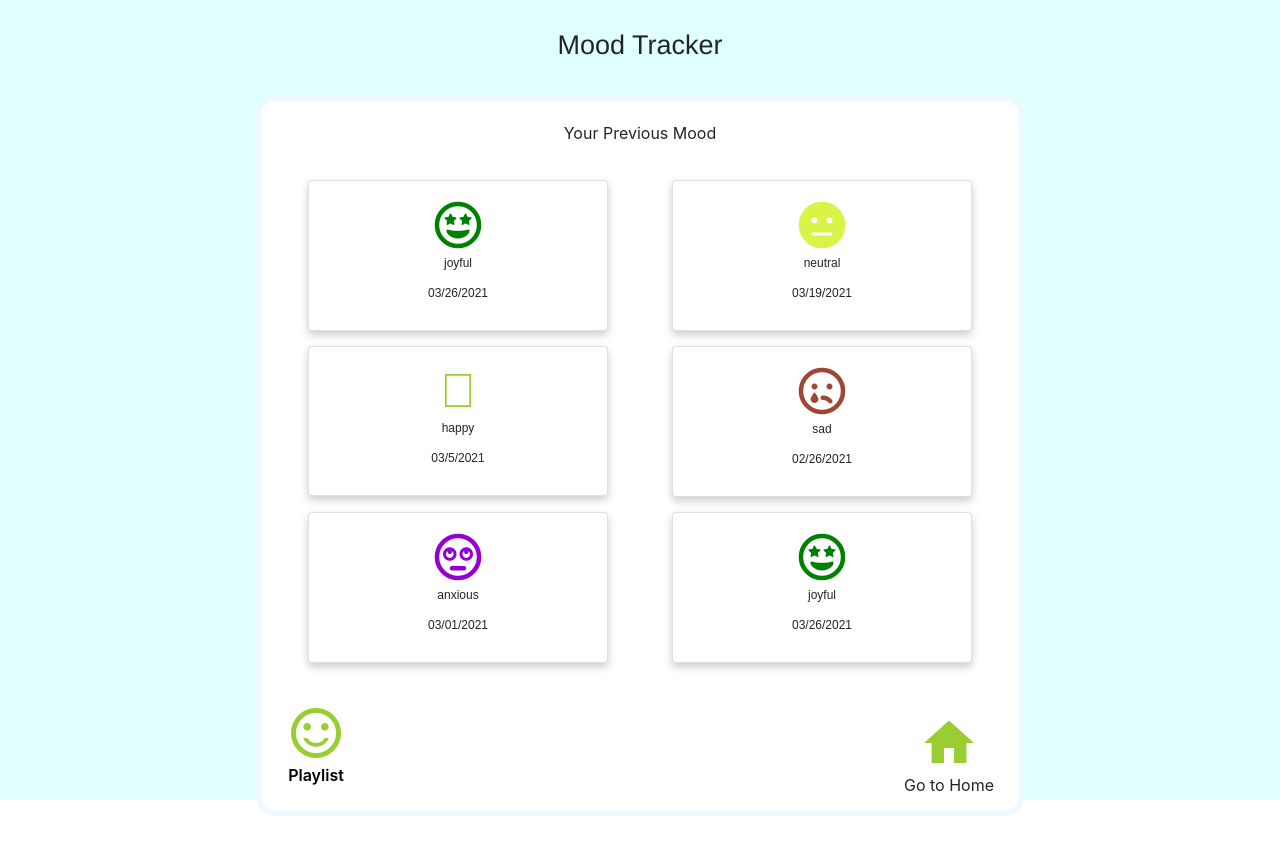
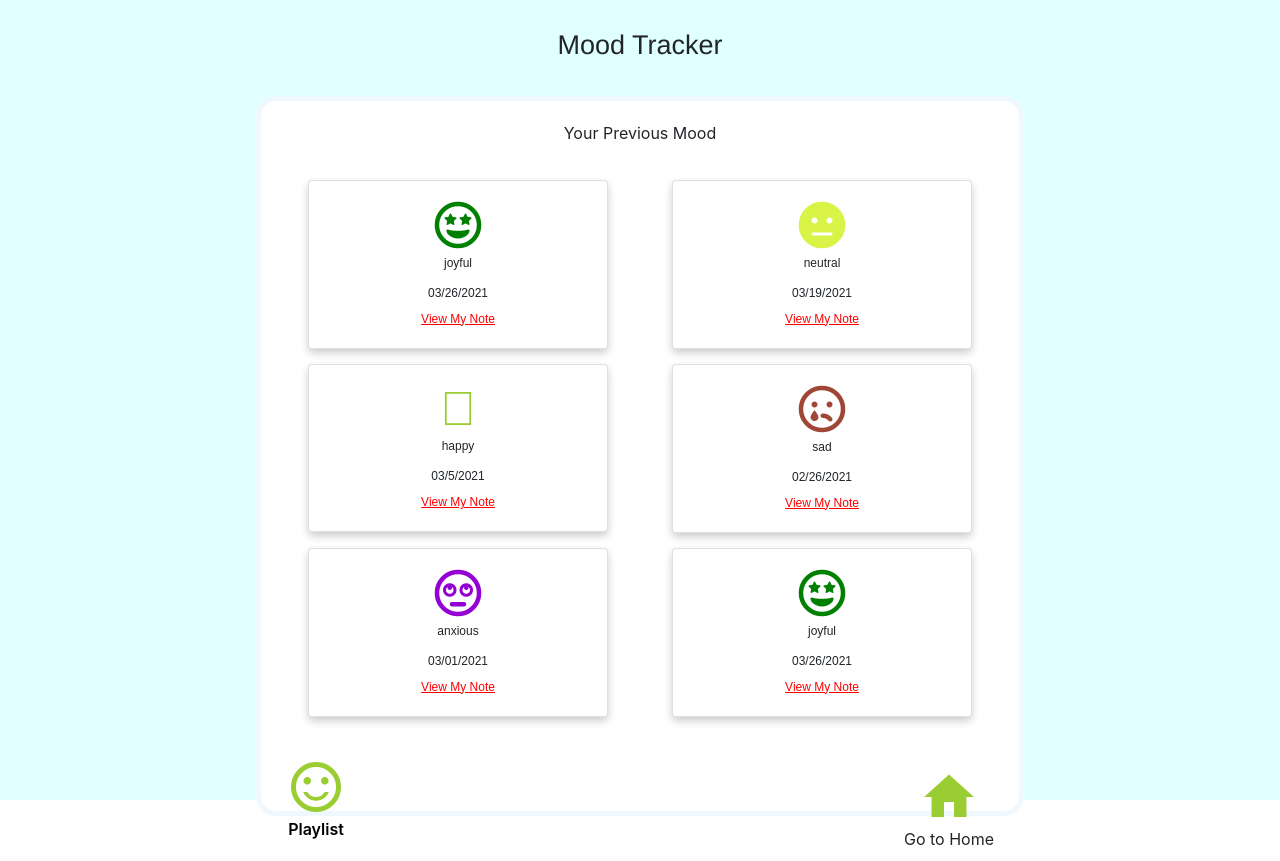
Before and after one commit to navyasaiporanki/MoodLifters, a React (Create React App) app: page /prevMood in a window 1280 px wide. Before the commit the page ends 816 px from the top, so only its background shows below. Built offline with nearby package versions, Linux system fonts and the light colour scheme; the HTML template or start-up script is replaced by a standard one.

Commit message:
heuristic changes

```diff
--- a/src/ChatWithVolunteer.css
+++ b/src/ChatWithVolunteer.css
@@ -14,7 +14,13 @@
     margin: 30px;
     margin-top: 25px;
     text-align: center;
+    margin-bottom: 0px;
   }
+
+.infoText {
+    margin-top: 0px;
+    margin-bottom: 20px;
+}
 
 .window {
 
--- a/src/ChatWithVolunteer.js
+++ b/src/ChatWithVolunteer.js
@@ -16,6 +16,9 @@ function ChatWithVolunteer() {
     <div className="bodyChat">
       <div className="titleChat">
         You are chatting with {location.nameOfVolunteer}
+      </div>
+      <div className="infoText">
+        {location.infoOfVolunteer}
       </div>
       <div className="window">
         <div className="mess">
--- a/src/ContactCard.js
+++ b/src/ContactCard.js
@@ -16,6 +16,7 @@ function ContactCard({ name, title, info }) {
             history.push({
               pathname: "/chat",
               nameOfVolunteer: name,
+              infoOfVolunteer:info
             });
           }}
         >
--- a/src/Home.js
+++ b/src/Home.js
@@ -26,7 +26,7 @@ function Home() {
             onClick={() => history.push("/breathing")}
           >
             {" "}
-            Do CBT Breathing Exercise{" "}
+            Do Breathing Exercise{" "}
           </button>
           <button
             className="buttonClassHome"
@@ -40,7 +40,7 @@ function Home() {
             onClick={() => history.push("/resources")}
           >
             {" "}
-            Get Mental health Resources
+            See Mental Health Tips
           </button>
         </div>
 
--- a/src/MoodTracker.css
+++ b/src/MoodTracker.css
@@ -100,3 +100,10 @@ textarea:hover {
 .footerBreathingSong{
     cursor: pointer;
 }
+
+.viewNote {
+    font-size:12px;
+    cursor: pointer;
+    text-decoration: underline;
+    color: red;
+}
--- a/src/PreviousMood.css
+++ b/src/PreviousMood.css
@@ -5,4 +5,5 @@
 .cardIndexOne {
     height: 125px !important;
     width: 125px !important;
+    cursor: pointer;
 }
--- a/src/PreviousMood.js
+++ b/src/PreviousMood.js
@@ -25,104 +25,122 @@ function PreviousMood() {
               </Button>
             </Modal.Footer>
           </Modal>
-          <div style={{ display: "flex", margin: "15px" }}>
-            <Card
-              className="cardIndexOne"
-              onClick={() => {
-                setText("I went to Newyork!!");
-                handleShow();
-              }}
-            >
+          <div style={{ display: "flex", margin: "15px", cursor: "pointer" }}>
+            <Card className="cardIndexOne">
               <Card.Body>
                 <i className="far fa-grin-stars fontSizeMood joyful"></i>
                 <br />
                 <label style={{ fontSize: "12px" }}>joyful</label>
                 <br />
                 <label style={{ fontSize: "12px" }}>03/26/2021</label>
-              </Card.Body>
-            </Card>
-            <Card
-              className="cardIndexOne"
+                <div
+                  className="viewNote"
                   onClick={() => {
-                setText("Slept all day!!");
+                    setText("I went to Newyork!!");
                     handleShow();
                   }}
                 >
+                  View My Note
+                </div>
+              </Card.Body>
+            </Card>
+            <Card className="cardIndexOne">
               <Card.Body>
                 <i className="fas fa-meh fontSizeMood neutral"></i>
                 <br />
                 <label style={{ fontSize: "12px" }}>neutral</label>
                 <br />
                 <label style={{ fontSize: "12px" }}>03/19/2021</label>
+                <div
+                  className="viewNote"
+                  onClick={() => {
+                    setText("Slept all day!!");
+                    handleShow();
+                  }}
+                >
+                  View My Note
+                </div>
               </Card.Body>
             </Card>
           </div>
-          <div style={{ display: "flex", margin: "15px" }}>
-            <Card
-              className="cardIndexOne"
-              onClick={() => {
-                setText("I completed my Assignment.");
-                handleShow();
-              }}
-            >
+          <div style={{ display: "flex", margin: "15px", cursor: "pointer" }}>
+            <Card className="cardIndexOne">
               <Card.Body>
                 <i className="fal fa-grin fontSizeMood happy"></i>
                 <br />
                 <label style={{ fontSize: "12px" }}>happy</label>
                 <br />
                 <label style={{ fontSize: "12px" }}>03/5/2021</label>
-              </Card.Body>
-            </Card>
-            <Card
-              className="cardIndexOne"
+                <div
+                  className="viewNote"
                   onClick={() => {
-                setText("I miss my Home town");
+                    setText("I completed my Assignment.");
                     handleShow();
                   }}
                 >
+                  View My Note
+                </div>
+              </Card.Body>
+            </Card>
+            <Card className="cardIndexOne">
               <Card.Body>
                 <i className="far fa-sad-tear fontSizeMood sad"></i>
                 <br />
                 <label style={{ fontSize: "12px" }}>sad</label>
                 <br />
                 <label style={{ fontSize: "12px" }}>02/26/2021</label>
+                <div
+                  className="viewNote"
+                  onClick={() => {
+                    setText("I miss my Home town");
+                    handleShow();
+                  }}
+                >
+                  View My Note
+                </div>
               </Card.Body>
             </Card>
           </div>
-          <div style={{ display: "flex", margin: "15px" }}>
-            <Card
-              className="cardIndexOne"
-              onClick={() => {
-                setText("Amazon Interview very soon");
-                handleShow();
-              }}
-            >
+          <div style={{ display: "flex", margin: "15px", cursor: "pointer" }}>
+            <Card className="cardIndexOne">
               <Card.Body>
                 <i className="far fa-meh-rolling-eyes fontSizeMood anxious"></i>
                 <br />
                 <label style={{ fontSize: "12px" }}>anxious</label>
                 <br />
                 <label style={{ fontSize: "12px" }}>03/01/2021</label>
-              </Card.Body>
-            </Card>
-            <Card
-              className="cardIndexOne"
+                <div
+                  className="viewNote"
                   onClick={() => {
-                setText("Semester ends and I am graduating");
+                    setText("Amazon Interview very soon");
                     handleShow();
                   }}
                 >
+                  View My Note
+                </div>
+              </Card.Body>
+            </Card>
+            <Card className="cardIndexOne">
               <Card.Body>
                 <i className="far fa-grin-stars fontSizeMood joyful"></i>
                 <br />
                 <label style={{ fontSize: "12px" }}>joyful</label>
                 <br />
                 <label style={{ fontSize: "12px" }}>03/26/2021</label>
+                <div
+                  className="viewNote"
+                  onClick={() => {
+                    setText("Semester ends and I am graduating");
+                    handleShow();
+                  }}
+                >
+                  View My Note
+                </div>
               </Card.Body>
             </Card>
           </div>
         </div>
-        <div className="footerDiv" style={{margin:"25px"}}>
+        <div className="footerDiv" style={{ margin: "25px" }}>
           <div
             className="footerBreathingSong"
             onClick={() => history.push("/moodOptions")}
```
Lines whose indentation alone changed are shown as unchanged.
